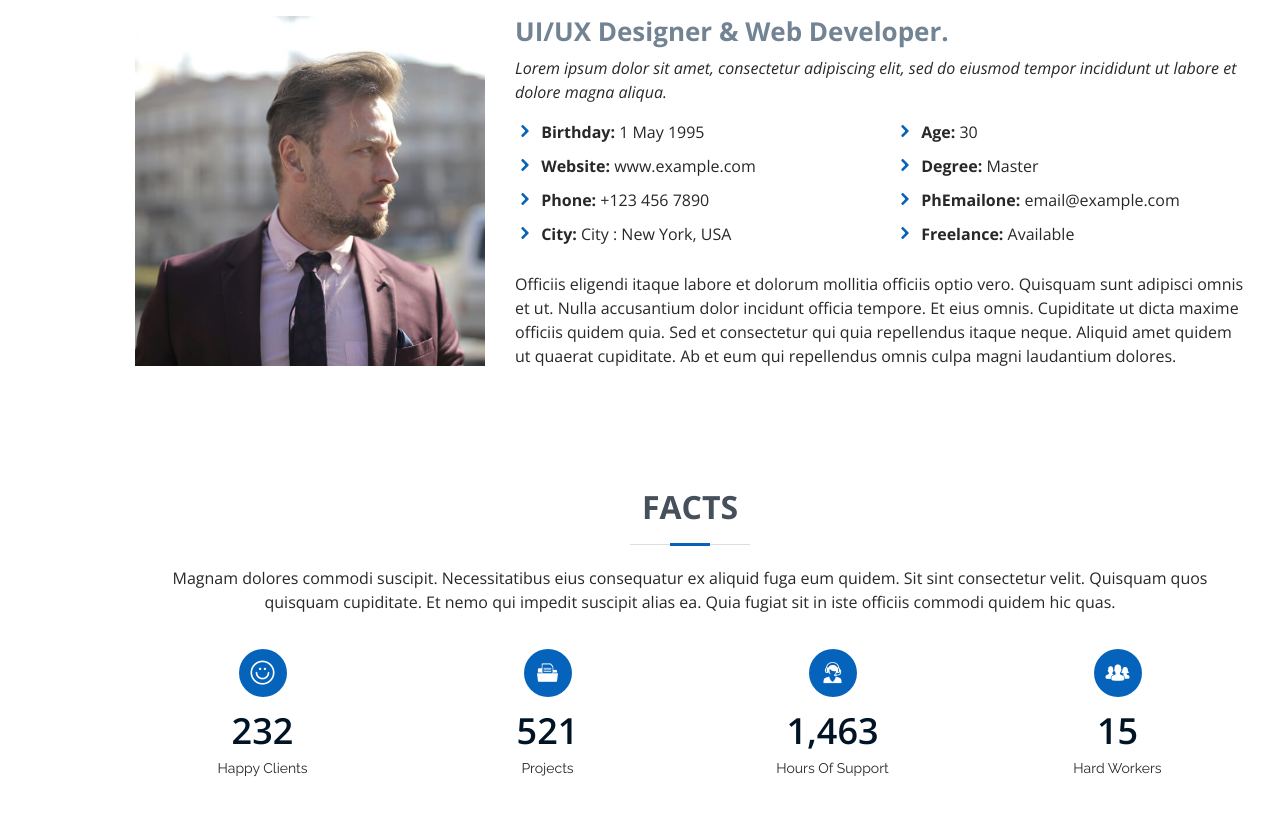
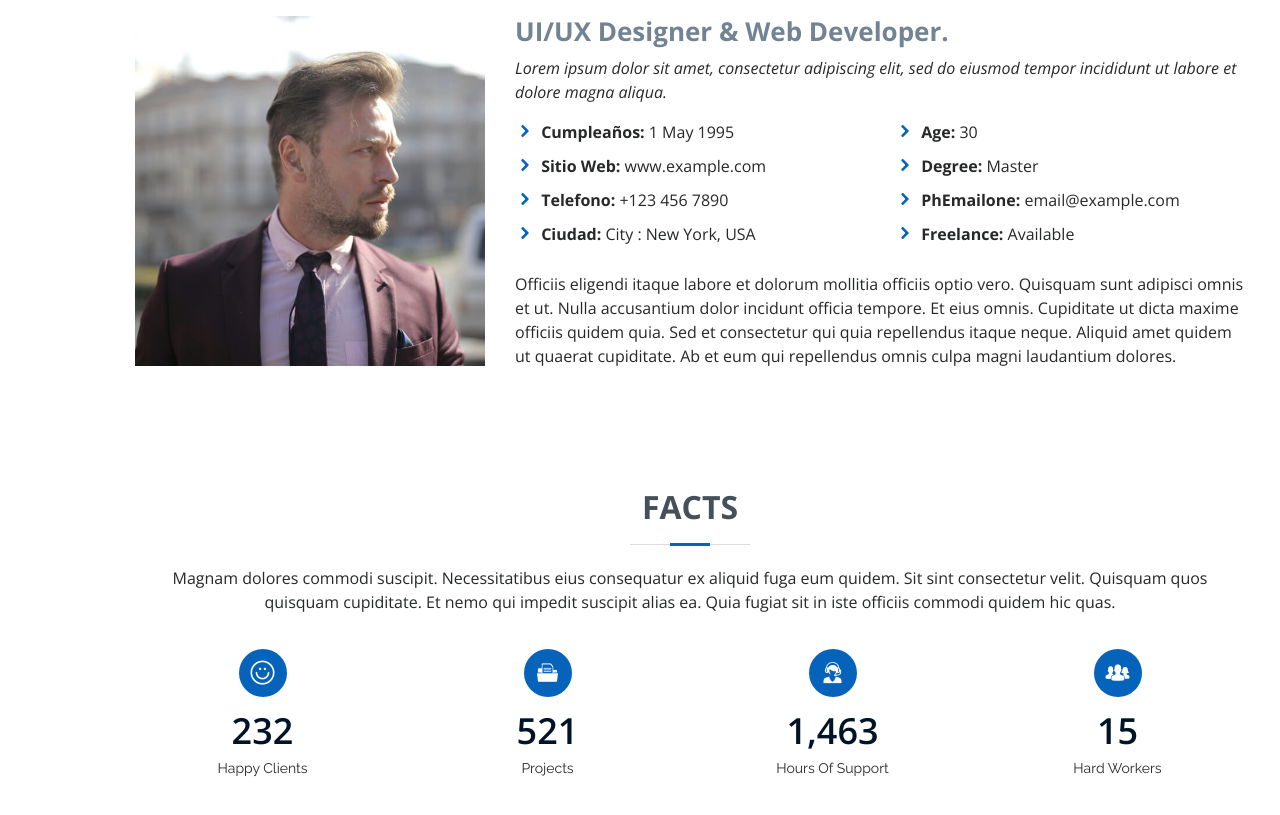
Before and after one commit to belunex/gdsexam, a plain HTML site: page index.html in a window 1280 px wide. Shown: the part 1000-1815 px from the top of the page. Drawn offline with nearby package versions, Linux system fonts and the light colour scheme.

Commit message:
Traduccion de los campos del 100 al 103

```diff
--- a/index.html
+++ b/index.html
@@ -97,10 +97,10 @@
             <div class="row">
               <div class="col-lg-6">
                 <ul>
-                  <li><i class="icofont-rounded-right"></i> <strong>Birthday:</strong> 1 May 1995</li>
-                  <li><i class="icofont-rounded-right"></i> <strong>Website:</strong> www.example.com</li>
-                  <li><i class="icofont-rounded-right"></i> <strong>Phone:</strong> +123 456 7890</li>
-                  <li><i class="icofont-rounded-right"></i> <strong>City:</strong> City : New York, USA</li>
+                  <li><i class="icofont-rounded-right"></i> <strong>Cumpleaños:</strong> 1 May 1995</li>
+                  <li><i class="icofont-rounded-right"></i> <strong>Sitio Web:</strong> www.example.com</li>
+                  <li><i class="icofont-rounded-right"></i> <strong>Telefono:</strong> +123 456 7890</li>
+                  <li><i class="icofont-rounded-right"></i> <strong>Ciudad:</strong> City : New York, USA</li>
                 </ul>
               </div>
               <div class="col-lg-6">
```
